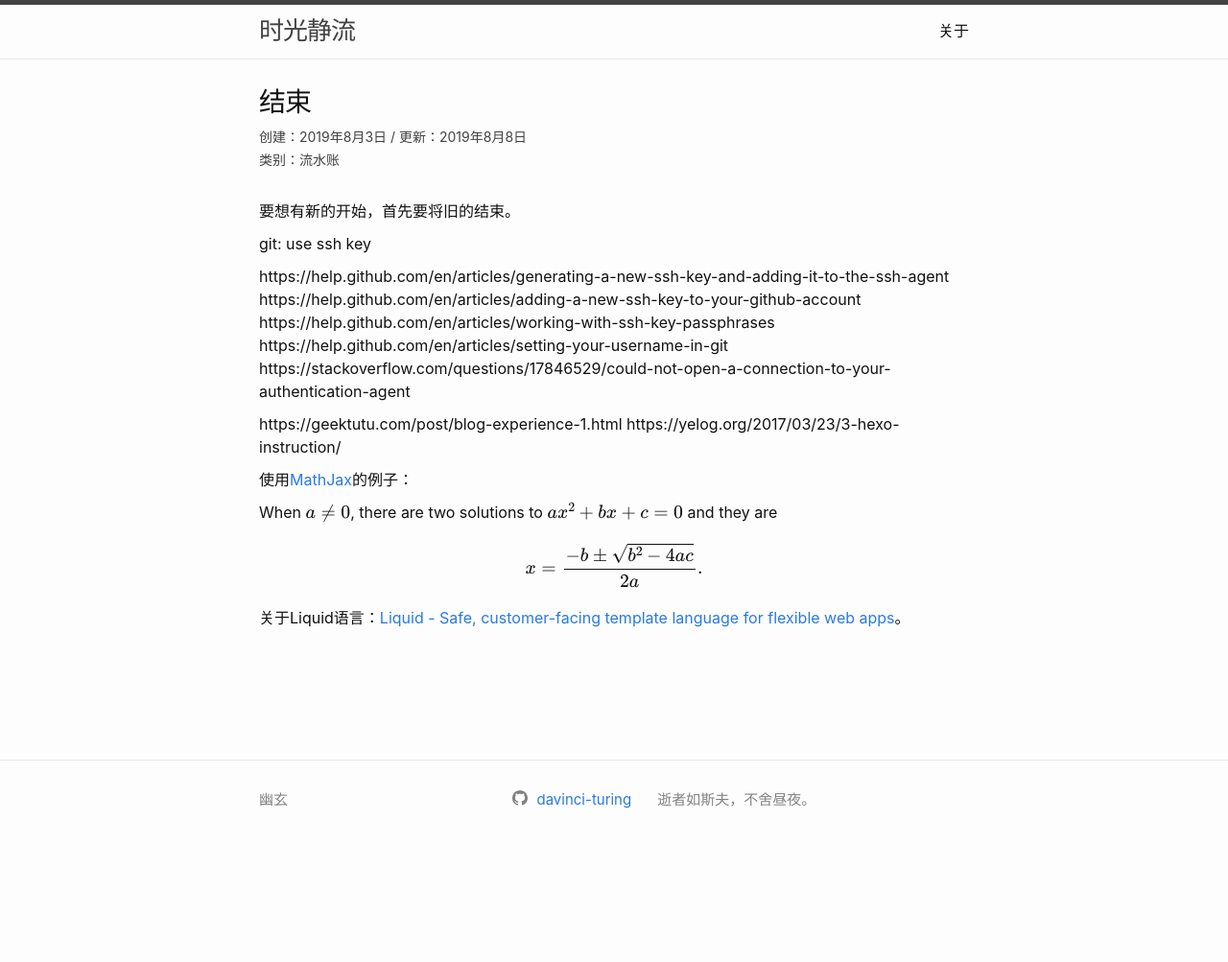
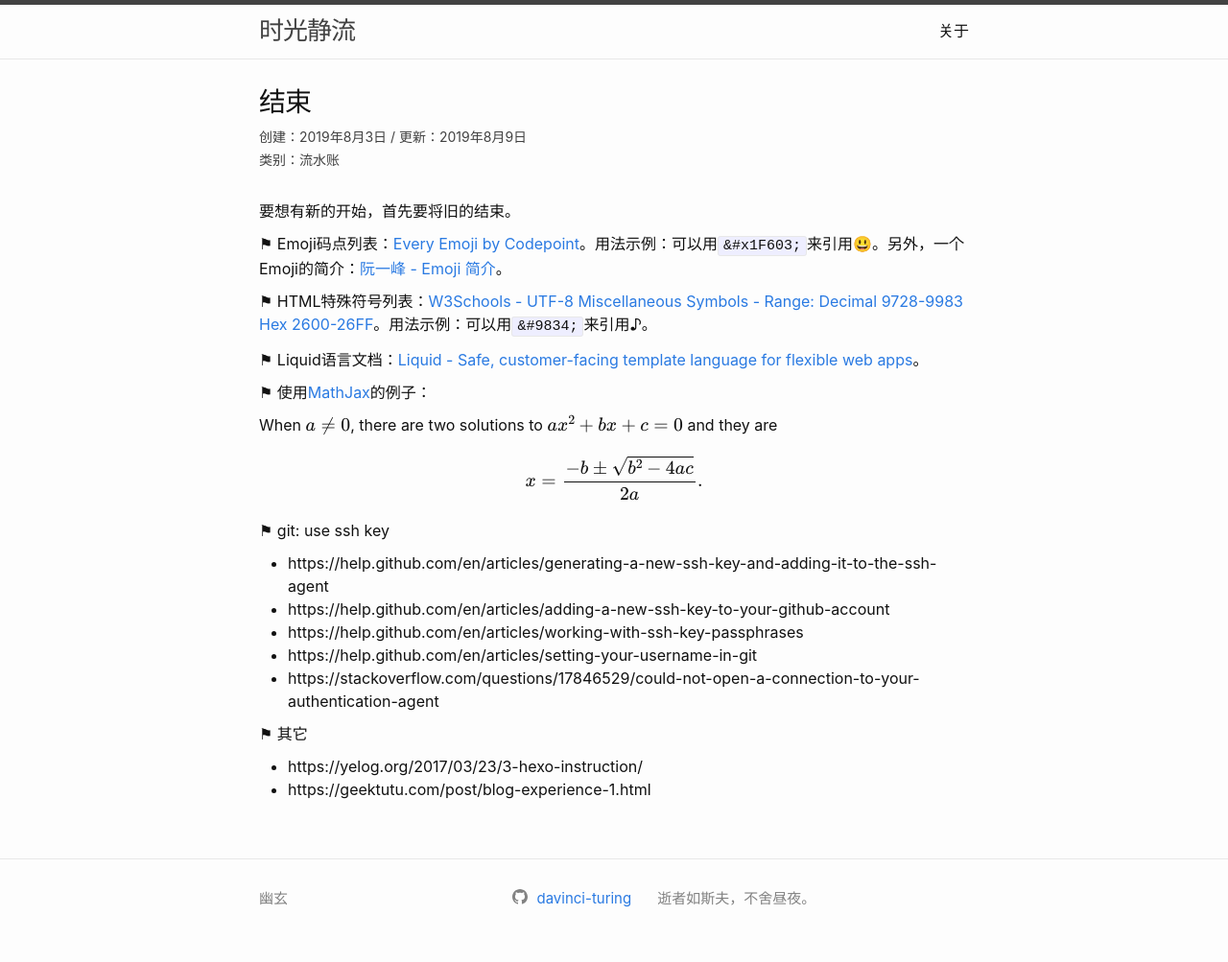
Before and after one commit to davinci-turing/davinci-turing.github.io, a Jekyll site: the page built from _posts/2019-08-03-the-end.markdown, in a window 1280 px wide. Shown: the whole page at 96% size. Built offline with Jekyll 4.4.1, drawn with Linux system fonts in a browser that asks for light colours; formulas are drawn with MathJax 3; before the commit the page ends 900 px from its top, so only the background shows below that.

Commit message:
Minor update of posts.

```diff
--- a/_posts/2019-08-03-the-end.markdown
+++ b/_posts/2019-08-03-the-end.markdown
@@ -2,28 +2,31 @@
 layout: post
 title:  "结束"
 date:   2019-08-03 23:11:00 +0800
-date_update: 2019-08-08 21:18:00 +0800
+date_update: 2019-08-09 16:45:00 +0800
 categories: 流水账
 use_mathjax: true
 ---
 
 要想有新的开始，首先要将旧的结束。
 
-git: use ssh key
+&#9873; Emoji码点列表：[Every Emoji by Codepoint](https://emojipedia.org/emoji/)。用法示例：可以用`&#x1F603;`来引用&#x1F603;。另外，一个Emoji的简介：[阮一峰 - Emoji 简介](http://www.ruanyifeng.com/blog/2017/04/emoji.html)。
 
-https://help.github.com/en/articles/generating-a-new-ssh-key-and-adding-it-to-the-ssh-agent
-https://help.github.com/en/articles/adding-a-new-ssh-key-to-your-github-account
-https://help.github.com/en/articles/working-with-ssh-key-passphrases
-https://help.github.com/en/articles/setting-your-username-in-git
-https://stackoverflow.com/questions/17846529/could-not-open-a-connection-to-your-authentication-agent
+&#9873; HTML特殊符号列表：[W3Schools - UTF-8 Miscellaneous Symbols - Range: Decimal 9728-9983 Hex 2600-26FF](https://www.w3schools.com/charsets/ref_utf_symbols.asp)。用法示例：可以用`&#9834;`来引用&#9834;。
 
+&#9873; Liquid语言文档：[Liquid - Safe, customer-facing template language for flexible web apps](https://shopify.github.io/liquid/)。
 
-https://geektutu.com/post/blog-experience-1.html
-https://yelog.org/2017/03/23/3-hexo-instruction/
-
-使用[MathJax](https://www.mathjax.org/)的例子：
+&#9873; 使用[MathJax](https://www.mathjax.org/)的例子：
 
 When \\(a \ne 0\\), there are two solutions to $$ax^2 + bx + c = 0$$ and they are
 \\[x = {-b \pm \sqrt{b^2-4ac} \over 2a}.\\]
 
-关于Liquid语言：[Liquid - Safe, customer-facing template language for flexible web apps](https://shopify.github.io/liquid/)。
+&#9873; git: use ssh key
+- https://help.github.com/en/articles/generating-a-new-ssh-key-and-adding-it-to-the-ssh-agent
+- https://help.github.com/en/articles/adding-a-new-ssh-key-to-your-github-account
+- https://help.github.com/en/articles/working-with-ssh-key-passphrases
+- https://help.github.com/en/articles/setting-your-username-in-git
+- https://stackoverflow.com/questions/17846529/could-not-open-a-connection-to-your-authentication-agent
+
+&#9873; 其它
+- https://yelog.org/2017/03/23/3-hexo-instruction/
+- https://geektutu.com/post/blog-experience-1.html
--- a/_posts/2019-08-04-no-idea-what-to-write.markdown
+++ b/_posts/2019-08-04-no-idea-what-to-write.markdown
@@ -54,8 +54,6 @@ LAGRANGE MULTIPLIERS](http://ramanujan.math.trinity.edu/wtrench/texts/TRENCH_LAG
 - [CVPR 2019](http://openaccess.thecvf.com/CVPR2019.py)
 - [ICML 2019](https://icml.cc/Conferences/2019/Videos)
 
-HTML中的一些特殊符号：[W3Schools - UTF-8 Miscellaneous Symbols - Range: Decimal 9728-9983 Hex 2600-26FF](https://www.w3schools.com/charsets/ref_utf_symbols.asp)。
-
 网易云音乐上一个感觉不错的歌单：[咕噜咕噜patience - 沈以诚\徐秉龙\方宇杰\焦迈奇\孟凡明\姜鹏](https://music.163.com/playlist?id=2220042776&userid=525816)。
 
 好了，今天的流水账就记到这里吧。
--- a/_posts/2019-08-08-paper-reading-deep-learning.markdown
+++ b/_posts/2019-08-08-paper-reading-deep-learning.markdown
@@ -82,13 +82,13 @@ use_mathjax: true
 
 最后有一组实验是在三维脑成像MRI图像上做的，不过感觉主要是给了一些示例结果，要是也能在这上面做一些类似之前MNIST上的那些分析实验就好了，当然，我更感兴趣的其实还是在一般的图像上的结果。除了证明生成的模板在生成效率大幅提高的情况下质量也有所保证，这一组实验主要展示了模型能够按照年龄来生成对应的模板。
 
-这篇文章有一个重要的背景知识：**微分同胚变换**。关于微分同胚变换，暂时没有去深究，知乎上有人给了从苏大强变换到吴彦祖的图（[知乎 - 如何理解微分同胚的概念？](https://www.zhihu.com/question/27551225/answer/680178307)），说这就是一个微分同胚变换，虽然感觉很有意思，但是我还是没太具体明白这个变换的特性。。。后面在单独去看看关于这方面的内容吧，毕竟我看这篇文章其实本来就是想看看变换方式的，而目前对于速度场、形变场这些都还没有了解。。。所以说我读文章读着读着就偏了吗 =\_=
+这篇文章有一个重要的背景知识：**微分同胚变换**。关于微分同胚变换，暂时没有去深究，知乎上有人给了从苏大强变换到吴彦祖的图（[知乎 - 如何理解微分同胚的概念？](https://www.zhihu.com/question/27551225/answer/680178307)），说这就是一个微分同胚变换，虽然感觉很有意思，但是我还是没太具体明白这个变换的特性。。。后面在单独去看看关于这方面的内容吧，毕竟我看这篇文章其实本来就是想看看变换方式的，而目前对于速度场、形变场这些都还没有了解。。。所以说我读文章读着读着就偏了吗 &#x1F602;
 
 <img src="https://i.loli.net/2019/08/09/EyQvaziL3teJGcK.gif" alt="微分同胚变换" height="150">
 
 不过目前对从模型设计到实例化（神经网络）这样的写作/研究思路也算是对自己有些帮助吧，自己之前没有特别注意这些方面，缺乏意识。直接描述实例化的模型是比较通俗易懂，不过确实少了一点那种抽象层次的高度，或者说有点思考不够深入的意味。有些约束其实可以直接加，但是这里作者是从后验概率一步步推过来的。看版式这个文章应该是投了NeurIPS，所以至少看上去理论性得稍微强一些才好。
 
-不知不觉竟然精读了这篇文章，花了差不多两天时间，emmm...
+不知不觉竟然精读了这篇文章，花了差不多两天时间，emmm... &#x1F610;
 
 <br/><br/>
 
```
